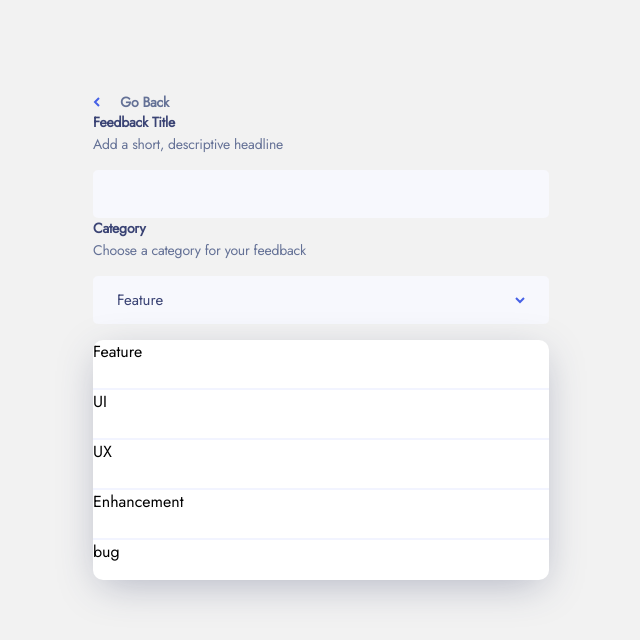
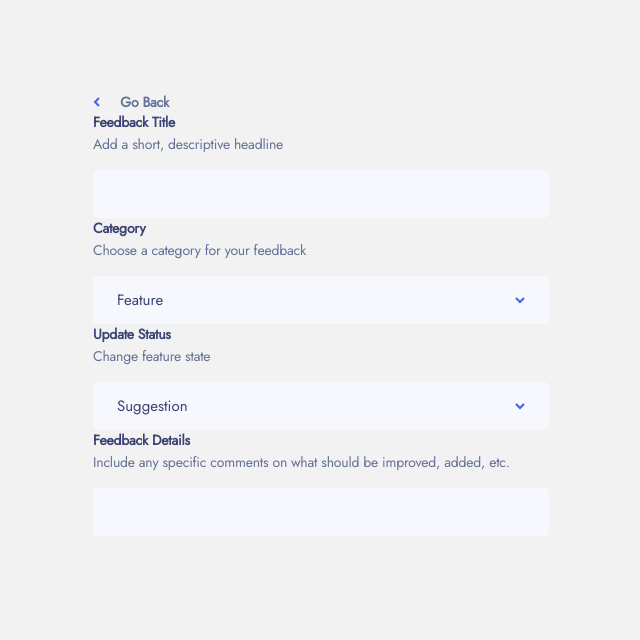
Before and after one commit to AmaliTech-Training-Academy/product-feedback-app, a React (Create React App) app in the folder project/: page / in a window 1280 px wide. Shown: the top 640 px of the page, without its empty margins (277-917 px from the left). Built offline with nearby package versions, Linux system fonts and the light colour scheme.

Commit message:
Add feedback

```diff
--- a/project/src/Components/Feedback/FeedbackCategory.js
+++ b/project/src/Components/Feedback/FeedbackCategory.js
@@ -1,32 +1,55 @@
-import React from 'react'
+import React, { useState } from 'react'
 import {
     Container
 } from './FeedbackStyles'
 
+
+
 function FeedbackCategory() {
+
+    const [isClicked, setIsClicked] = useState(false)
+
+    const [option, setOption] = useState('Feature')
+
+    const handleOption = (name) => {
+        setOption(name)
+        setIsClicked(!isClicked)
+    }
   return (
     <Container>
         <span className='h4 title'>Category</span>
         <span className='h4 description'>Choose a category for your feedback</span>
-        <div className='input'>
-            <span className='body-2 placeholder'>Feature</span>
-            <img className='down-arrow' src='./assets/shared/icon-arrow-down.svg' alt='' />
-            <div className='select'>
-                <div className='options'>
+        <div className='input' onClick={() => setIsClicked(!isClicked)}>
+            <span className='body-2 placeholder'>{option}</span>
+            <img className='down-arrow' src={isClicked ? "./assets/shared/icon-arrow-up.svg" : "./assets/shared/icon-arrow-down.svg"} alt='' />
+        </div>
+        {isClicked && <div className='select'>
+            <div className='options' onClick={() => handleOption('Feature')}>
                 <span className='body-1 option'>Feature</span>
+                {(option === 'Feature') && <img src='./assets/shared/icon-check.svg' alt='' className='check' />
+                }
             </div>
-                <div className='options'>
+            <div className='options' onClick={() => handleOption('UI')}>
                 <span className='body-1 option'>UI</span>
+                {(option === 'UI') && <img src='./assets/shared/icon-check.svg' alt='' className='check' />
+                }
             </div>
-                <div className='options'>
+            <div className='options' onClick={() => handleOption('UX')}>
                 <span className='body-1 option'>UX</span>
+                {(option === 'UX') && <img src='./assets/shared/icon-check.svg' alt='' className='check' />
+                }
             </div>
-                <div className='options'>
+            <div className='options' onClick={() => handleOption('Enhancement')}>
                 <span className='body-1 option'>Enhancement</span>
+                {(option === 'Enhancement') && <img src='./assets/shared/icon-check.svg' alt='' className='check' />
+                }
             </div>
-                <div className='Bug'>bug</div>
+            <div className='options last' onClick={() => handleOption('Bug')}>
+                <span className='body-1 option'>Bug</span>
+                {(option === 'Bug') && <img src='./assets/shared/icon-check.svg' alt='' className='check' />
+                }
             </div>
-        </div>
+        </div>}
     </Container>
   )
 }
--- /dev/null
+++ b/project/src/Components/Feedback/FeedbackDetails.js
@@ -0,0 +1,19 @@
+import React from 'react'
+import {
+    Container
+} from './FeedbackStyles'
+
+function FeedbackTitle() {
+  return (
+    <Container>
+        <span className='h4 title'>Feedback Details</span>
+        <span className='h4 description'>Include any specific comments on what should be improved, added, etc.</span>
+        <div contenteditable="true" className='input details'>
+            {/* <span className='body-2 placeholder'>Feature</span>
+            <img className='down-arrow' src='./assets/shared/icon-arrow-down.svg' alt='' /> */}
+        </div>
+    </Container>
+  )
+}
+
+export default FeedbackTitle
--- a/project/src/Components/Feedback/FeedbackStyles.js
+++ b/project/src/Components/Feedback/FeedbackStyles.js
@@ -15,6 +15,7 @@ export const Nav = styled.div`
 `
 
 export const Container = styled.div`
+    position: relative;
     width: 456px;
     height: 106px;
     /* background-color: red; */
@@ -24,7 +25,7 @@ export const Container = styled.div`
     /* justify-content: space-between; */
 
     .input {
-        position: relative;
+        /* position: relative; */
         width: 100%;
         height: 48px;
         background: #F7F8FD;
@@ -45,21 +46,62 @@ export const Container = styled.div`
             margin-right: 24px;
         }
 
+        &:hover {
+            border: 2px solid #4661E6;
+        }
+
+    }
+
+    .details {
+        height: 96px;
+    }
+
     .select {
         position: absolute;
-            top: 64px;
+        top: 122px;
         width: 100%;
-            height: 240px;
+        /* height: 240px; */
         background: #FFFFFF;
         box-shadow: 0px 10px 40px -7px rgba(55, 63, 104, 0.350492);
         border-radius: 10px;
+        z-index: 7;
         /* background-color: red; */
 
         .options {
+            display: flex;
+            align-items: center;
+            justify-content: space-between;
             width: 100%;
             height: 48px;
             border-bottom: 2px solid #F2F4FF;
+            cursor: pointer;
+
+            &:hover {
+                    span {
+                        color: #AD1FEA;
                     }
+                }
+
+
+            .option {
+                margin-left: 24px;
+                color: #647196;
+            }
+
+            .check {
+                margin-right: 24px;
+                /* display: none; */
+            }
+
+            &:hover {
+                img {
+                    display: block;
+                }
+            }
+        }
+
+        .last {
+            border-bottom: none;
         }
     }
 
--- /dev/null
+++ b/project/src/Components/Feedback/UpdateStatus.js
@@ -0,0 +1,52 @@
+import React, { useState } from 'react'
+import {
+    Container
+} from './FeedbackStyles'
+
+
+
+function UpdateStatus() {
+
+    const [isClicked, setIsClicked] = useState(false)
+
+    const [option, setOption] = useState('Suggestion')
+
+    const handleOption = (name) => {
+        setOption(name)
+        setIsClicked(!isClicked)
+    }
+  return (
+    <Container>
+        <span className='h4 title'>Update Status</span>
+        <span className='h4 description'>Change feature state</span>
+        <div className='input' onClick={() => setIsClicked(!isClicked)}>
+            <span className='body-2 placeholder'>{option}</span>
+            <img className='down-arrow' src={isClicked ? "./assets/shared/icon-arrow-up.svg" : "./assets/shared/icon-arrow-down.svg"} alt='' />
+        </div>
+        {isClicked && <div className='select'>
+            <div className='options' onClick={() => handleOption('Suggestion')}>
+                <span className='body-1 option'>Suggestion</span>
+                {(option === 'Suggestion') && <img src='./assets/shared/icon-check.svg' alt='' className='check' />
+                }
+            </div>
+            <div className='options' onClick={() => handleOption('Planned')}>
+                <span className='body-1 option'>Planned</span>
+                {(option === 'Planned') && <img src='./assets/shared/icon-check.svg' alt='' className='check' />
+                }
+            </div>
+            <div className='options' onClick={() => handleOption('In-Progress')}>
+                <span className='body-1 option'>In-Progress</span>
+                {(option === 'In-Progress') && <img src='./assets/shared/icon-check.svg' alt='' className='check' />
+                }
+            </div>
+            <div className='options last' onClick={() => handleOption('Live')}>
+                <span className='body-1 option'>Live</span>
+                {(option === 'Live') && <img src='./assets/shared/icon-check.svg' alt='' className='check' />
+                }
+            </div>
+        </div>}
+    </Container>
+  )
+}
+
+export default UpdateStatus
--- a/project/src/Pages/Feedback/Feedback.js
+++ b/project/src/Pages/Feedback/Feedback.js
@@ -2,6 +2,8 @@ import React from 'react'
 import FeedbackCategory from '../../Components/Feedback/FeedbackCategory'
 import FeedbackHead from '../../Components/Feedback/FeedbackHead'
 import FeedbackTitle from '../../Components/Feedback/FeedbackTitle'
+import UpdateStatus from '../../Components/Feedback/UpdateStatus'
+import FeedbackDetails from '../../Components/Feedback/FeedbackDetails'
 import {
     Container
 } from './FeedbackStyles'
@@ -31,6 +33,8 @@ function Feedback() {
         <FeedbackHead />
         <FeedbackTitle />
         <FeedbackCategory />
+        <UpdateStatus />
+        <FeedbackDetails />
     </Container>
   )
 }
```
Lines whose indentation alone changed are shown as unchanged.
